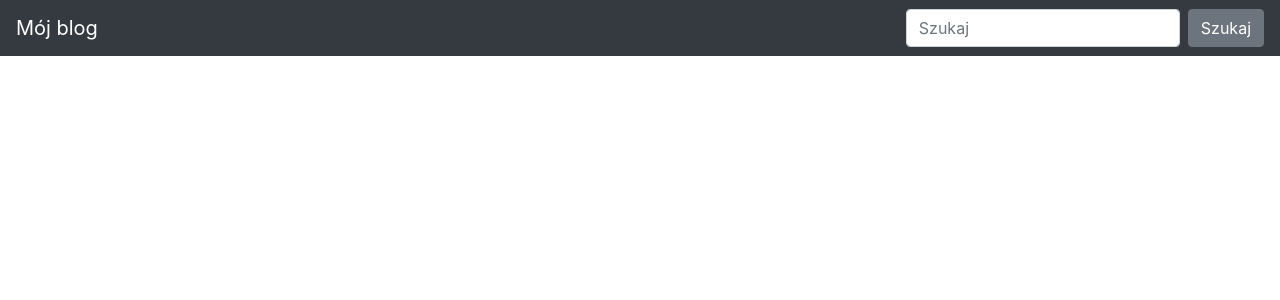
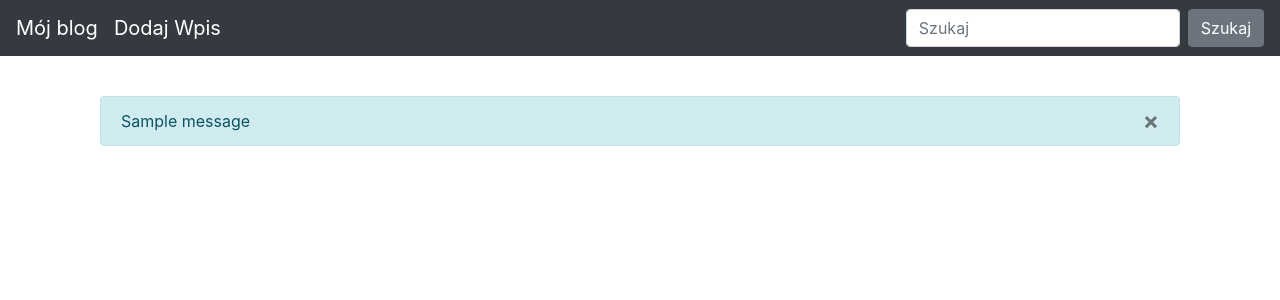
Before and after one commit to may-gvg/Blog_project, a Flask app: page / in a window 1280 px wide. Shown: the top 300 px of the page. Run offline with Flask 2, Linux system fonts and the light colour scheme; one stand-in notice (Sample message) is shown; some libraries are stand-ins or nearby versions.

Commit message:
Add files via upload

```diff
--- a/blog/templates/base.html
+++ b/blog/templates/base.html
@@ -22,11 +22,14 @@
 
 <body>
  <nav class="navbar navbar-expand-md navbar-dark bg-dark fixed-top">
-   <a class="navbar-brand" href="#">Mój blog</a>
-   <button class="navbar-toggler" type="button" data-toggle="collapse" data-target="#navbarsExampleDefault"
+   <a class="navbar-brand" href="/">Mój blog</a>
+   <a class="navbar-brand" href="/new-post/">Dodaj Wpis</a>
+
+     <button class="navbar-toggler" type="button" data-toggle="collapse" data-target="#navbarsExampleDefault"
      aria-controls="navbarsExampleDefault" aria-expanded="false" aria-label="Toggle navigation">
      <span class="navbar-toggler-icon"></span>
    </button>
+
 
    <div class="collapse navbar-collapse" id="navbarsExampleDefault">
      <ul class="navbar-nav mr-auto">
@@ -39,10 +42,23 @@
  </nav>
 
  <main role="main" class="container">
+        <div class="container">
+        {% with messages = get_flashed_messages() %}
+  {% if messages %}
+    {% for message in messages %}
+      <div class="alert alert-info mt-3" role="alert">
+        {{ message }}
+        <button type="button" class="close" data-dismiss="alert" aria-label="Close">
+          <span aria-hidden="true">&times;</span>
+        </button>
+      </div>
+    {% endfor %}
+  {% endif %}
+{% endwith %}
 
    {% block content %}
    {% endblock %}
-
+        </div>
  </main><!-- /.container -->
  <script src="https://code.jquery.com/jquery-3.5.1.slim.min.js"
    integrity="sha384-DfXdz2htPH0lsSSs5nCTpuj/zy4C+OGpamoFVy38MVBnE+IbbVYUew+OrCXaRkfj"
@@ -53,5 +69,5 @@
  <script src="https://stackpath.bootstrapcdn.com/bootstrap/4.5.0/js/bootstrap.min.js"
    integrity="sha384-OgVRvuATP1z7JjHLkuOU7Xw704+h835Lr+6QL9UvYjZE3Ipu6Tp75j7Bh/kR0JKI"
    crossorigin="anonymous"></script>
-
+</body>
 </html>
```
